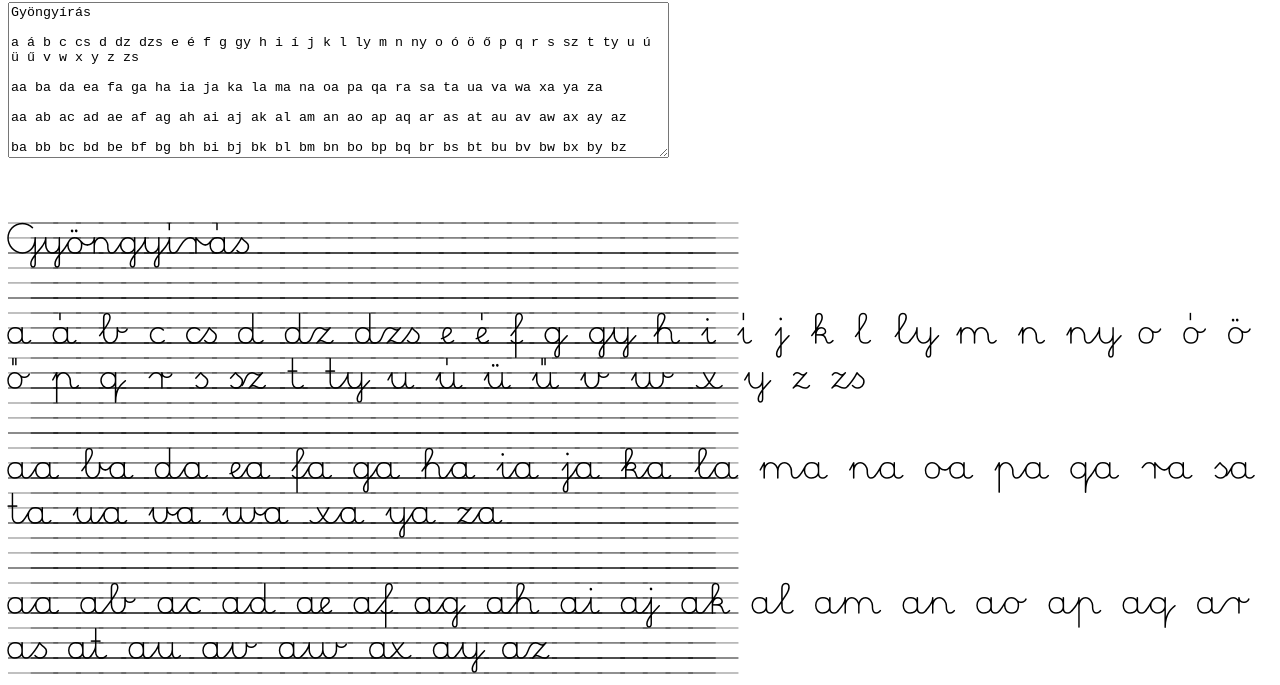
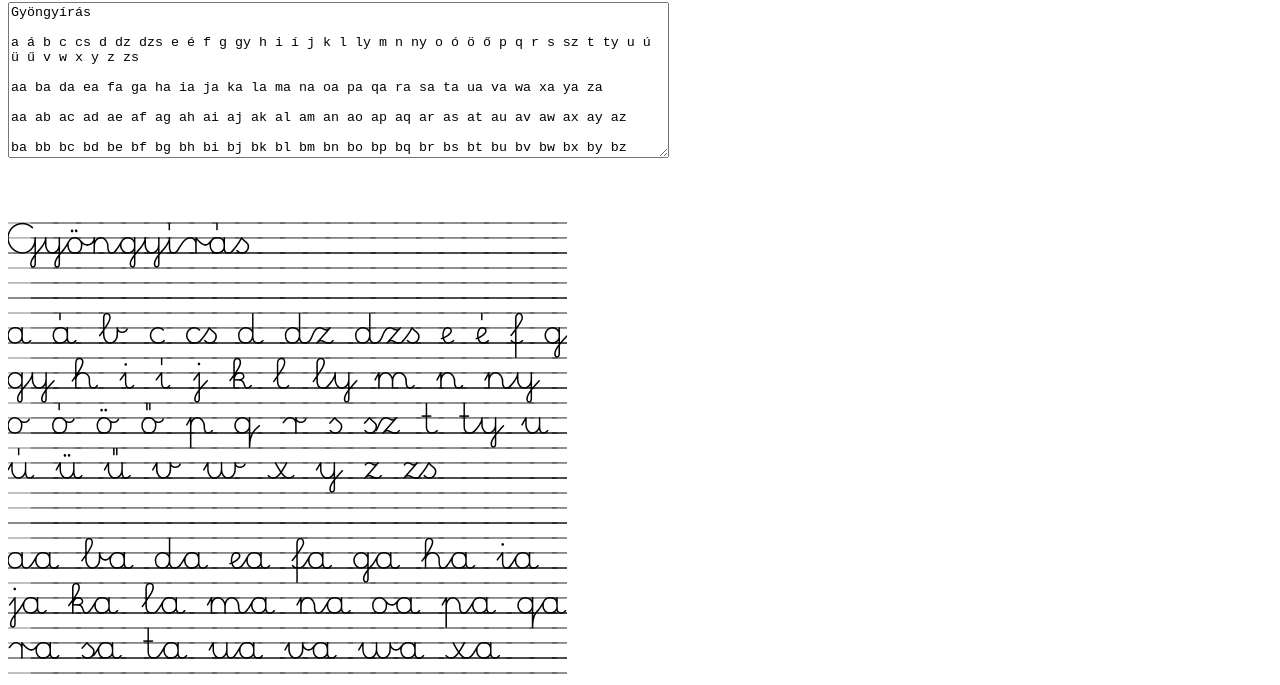
Before and after one commit to csfulop/gyongyiras, a plain HTML site: page docs/index.html in a window 1280 px wide. Shown: the part 78-763 px from the top of the page. Drawn offline with Linux system fonts and the light colour scheme.

Commit message:
use A5 page size for the output area

```diff
--- a/docs/gyongyiras.css
+++ b/docs/gyongyiras.css
@@ -18,6 +18,12 @@ body {
   font-size: 12mm;
   font-family: Kati_egyedul_v;
   white-space: pre-wrap;
+}
+
+.pageA5 {
+  width: 148mm;
+  height: 210mm;
+  overflow: hidden;
 }
 
 @font-face {font-family: Kati_egyedul_v;src: url(Kati_egyedul_v.otf);}
--- a/docs/index.html
+++ b/docs/index.html
@@ -61,7 +61,7 @@ Pba Nba Tba Vba Wba Pfa Pha Pka Pla
 Á R V Í Z T Ű R Ő
 T Ü K Ö R F Ú R Ó G É P
 </textarea></p>
-  <div id="output">
+  <div id="output" class="pageA5">
     <p id="foreground"></p>
     <p id="background">
 
```
